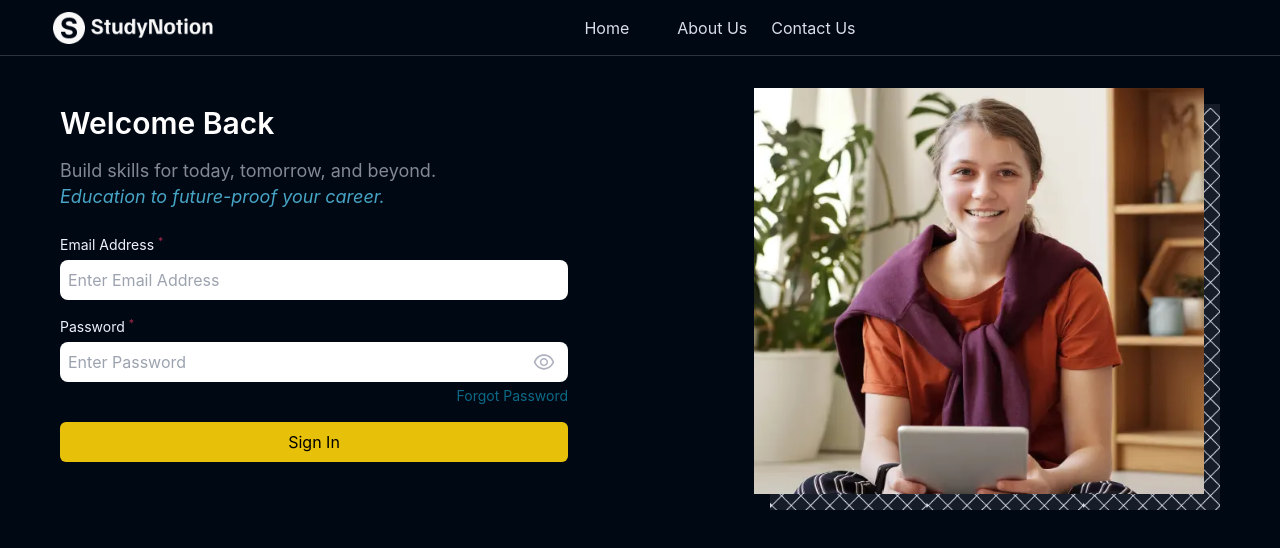
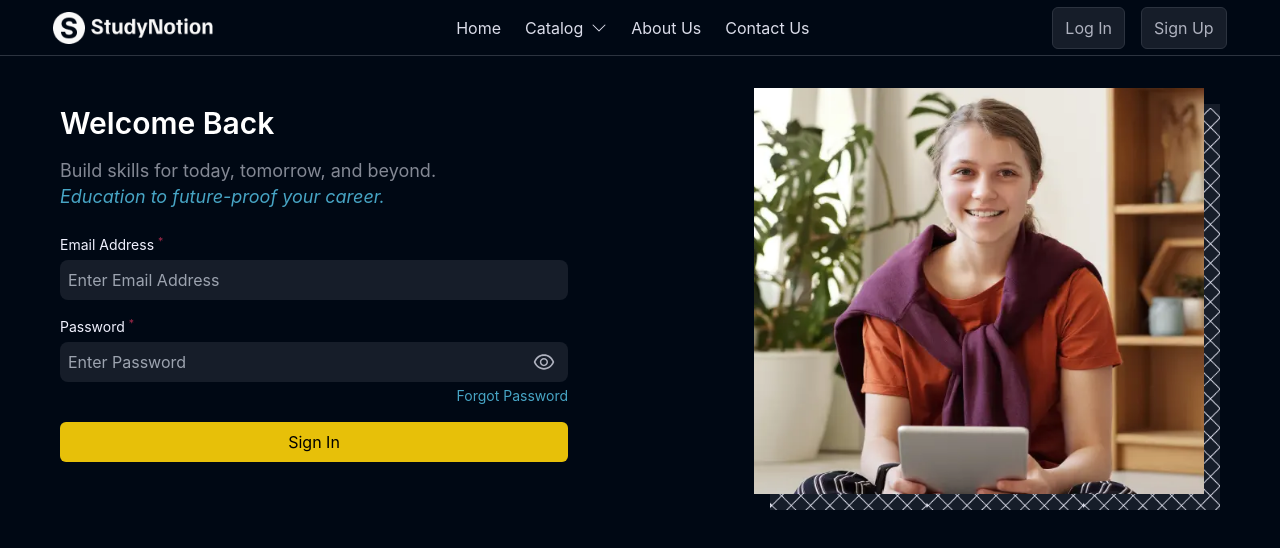
Before and after one commit to rahulsirohi077/StudyNotion, a React (Vite) app: page /login in a window 1280 px wide. Shown: the top 548 px of the page. Built offline with nearby package versions, Linux system fonts and the light colour scheme.

Commit message:
added Navbar

```diff
--- a/package.json
+++ b/package.json
@@ -11,7 +11,9 @@
   },
   "dependencies": {
     "@reduxjs/toolkit": "^2.2.6",
+    "axios": "^1.7.2",
     "concurrently": "^8.2.2",
+    "dotenv": "^16.4.5",
     "react": "^18.3.1",
     "react-dom": "^18.3.1",
     "react-hot-toast": "^2.4.1",
--- a/src/components/common/Navbar.jsx
+++ b/src/components/common/Navbar.jsx
@@ -1,20 +1,52 @@
-import React from 'react'
+import React, { useEffect, useState } from 'react'
 import { Link, matchPath } from 'react-router-dom'
 import logo from '../../assets/Logo/Logo-Full-Light.png'
-import {NavbarLinks} from '../../data/navbar-links'
+import { NavbarLinks } from '../../data/navbar-links'
 import { useLocation } from 'react-router-dom'
 import { useSelector } from 'react-redux'
+import { AiOutlineShoppingCart } from 'react-icons/ai'
+import { ProfileDropDown } from '../core/Auth/ProfileDropDown'
+// import { apiConnector } from '../../services/apiconnector'
+import { categories } from '../../services/apis'
+import { BsChevronDown } from 'react-icons/bs'
+
+const subLinks = [
+    {
+        title: "Python",
+        link: "/catalog/python"
+    }
+    , {
+        title: "web dev",
+        link: "/catalog/web-development"
+    }
+];
 
 export const Navbar = () => {
 
-    const {token} = useSelector((state)=>state.auth);
-    const {user} = useSelector((state)=>state.profile);
-    const {totalItems} = useSelector((state)=>state.cart);
-
+    const { token } = useSelector((state) => state.auth);
+    const { user } = useSelector((state) => state.profile);
+    const { totalItems } = useSelector((state) => state.cart);
     const location = useLocation();
 
+    // const [subLinks, setSubLinks] = useState([]);
+
+    // const fetchSubLinks = async () => {
+    //     try {
+    //         const result = await apiConnector("GET", categories.CATEGORIES_API);
+    //         console.log("Printing Sublinks result: ", result);
+    //         setSubLinks(result.data.data);
+    //     } catch (error) {
+    //         console.log("Could not fetch the category list");
+    //         console.log(error);
+    //     }
+
+    // }
+    useEffect(() => {
+        // fetchSubLinks();
+    }, [])
+
     const matchRoute = (route) => {
-        return matchPath({path:route}, location.pathname);
+        return matchPath({ path: route }, location.pathname);
     }
     return (
         <div className='flex h-14 items-center justify-center border-b border-richblack-700'>
@@ -30,11 +62,42 @@
 
                     <ul className='flex gap-x-6 text-richblack-25'>
                         {
-                    NavbarLinks.map((link,index)=>(
+                            NavbarLinks.map((link, index) => (
                                 <li key={index}>
                                     {
-                                link.title === 'Catalog' ?
-                                (<div></div>)
+                                        link.title === 'Catalog' ? (
+                                            <div className='flex items-center gap-2 group relative'>
+
+                                                <p>{link.title}</p>
+                                                <BsChevronDown />
+
+                                                <div className='invisible absolute left-[50%] translate-x-[-50%] translate-y-[25%] top-[50%] flex
+                                                flex-col rounded-md bg-richblack-5 p-4 text-richblack-900
+                                                opacity-0 transition-all duration-200 group-hover:visible group-hover:opacity-100 lg:w-[300px]'>
+
+                                                    <div className='absolute left-[50%] top-[-15%] h-6 w-6 rotate-45 rounded bg-richblack-5 translate-x-[86%]'>
+
+                                                    </div>
+
+                                                    {
+                                                        subLinks.length ? (
+
+                                                            subLinks.map((subLi, index) => {
+                                                                return (
+                                                                    <Link to={subLi.link} key={index}>
+                                                                        {subLi.title}
+                                                                    </Link>
+                                                                );
+                                                            })
+                                                        ) : (<div></div>)
+                                                    }
+
+                                                </div>
+
+
+
+                                            </div>
+                                        )
                                             :
                                             (<Link to={link?.path}>
                                                 <p className={`${matchRoute(link?.path) ? "text-yellow-25" : "text-richblack-25"}`}>
@@ -57,9 +120,41 @@
                         user && user?.accountType != 'Instructor' && (
 
                             <Link to={"/dashboard/cart"} className='relative'>
+                                <AiOutlineShoppingCart />
+                                {
+                                    totalItems > 0 && (
+                                        <span>
+                                            {totalItems}
+                                        </span>
+                                    )
+                                }
+                            </Link>
+                        )
+                    }
+                    {
+                        token === null && (
+                            <Link to={"/login"}>
+
+                                <button className='border border-richblack-700 bg-richblack-800 px-[12px] py-2 text-richblack-100 rounded-md'>
+                                    Log In
+                                </button>
 
                             </Link>
                         )
+                    }
+                    {
+                        token === null && (
+                            <Link to={"/signup"}>
+
+                                <button className='border border-richblack-700 bg-richblack-800 px-[12px] py-2 text-richblack-100 rounded-md'>
+                                    Sign Up
+                                </button>
+
+                            </Link>
+                        )
+                    }
+                    {
+                        token != null && <ProfileDropDown />
                     }
 
 
--- a/src/components/core/Auth/LoginForm.jsx
+++ b/src/components/core/Auth/LoginForm.jsx
@@ -37,7 +37,7 @@
                     onChange={changeHandler}
                     placeholder='Enter Email Address'
                     name='email'
-                    className='bg-gray-600 rounded-[.5rem] text-richblack-800 w-full p-2'
+                    className='bg-richblack-800 rounded-[.5rem] text-richblack-5 w-full p-2'
                 />
             </label>
 
@@ -53,7 +53,7 @@
                     onChange={changeHandler}
                     placeholder='Enter Password'
                     name='password'
-                    className='bg-gray-600 rounded-[.5rem] text-richblack-800 w-full p-2'
+                    className='bg-richblack-800 rounded-[.5rem] text-richblack-5 w-full p-2'
                 />
 
                 <span onClick={() => {
@@ -64,7 +64,7 @@
                 </span>
 
                 <Link to={"#"}>
-                    <p className='text-sm text-blue-400 max-w-max mt-1 ml-auto select-none'>
+                    <p className='text-sm text-blue-100 max-w-max mt-1 ml-auto select-none'>
                         Forgot Password
                     </p>
                 </Link>
--- /dev/null
+++ b/src/components/core/Auth/ProfileDropDown.jsx
@@ -0,0 +1,9 @@
+import React from 'react'
+
+export const ProfileDropDown = () => {
+  return (
+    <div>
+
+    </div>
+  )
+}
--- /dev/null
+++ b/src/services/apiconnector.js
@@ -0,0 +1,13 @@
+import axios from "axios";
+
+export const axiosInstance = axios.create({});
+
+export const apiConnector = (method, url, bodyData, headers, params) => {
+    return axiosInstance({
+        method:`${method}`,
+        url:`${url}`,
+        data: bodyData ? bodyData : null,
+        headers: headers ? headers : null,
+        params: params ? params : null
+    });
+}
--- /dev/null
+++ b/src/services/apis.js
@@ -0,0 +1,5 @@
+const BASE_URL = "http://localhost:4000";
+
+export const categories = {
+    CATEGORIES_API: BASE_URL + "/course/showAllCategories",
+};
```
Also changed, not shown: 2 other files (tests, documents, lock files or other folders). Lines whose indentation alone changed are shown as unchanged.
